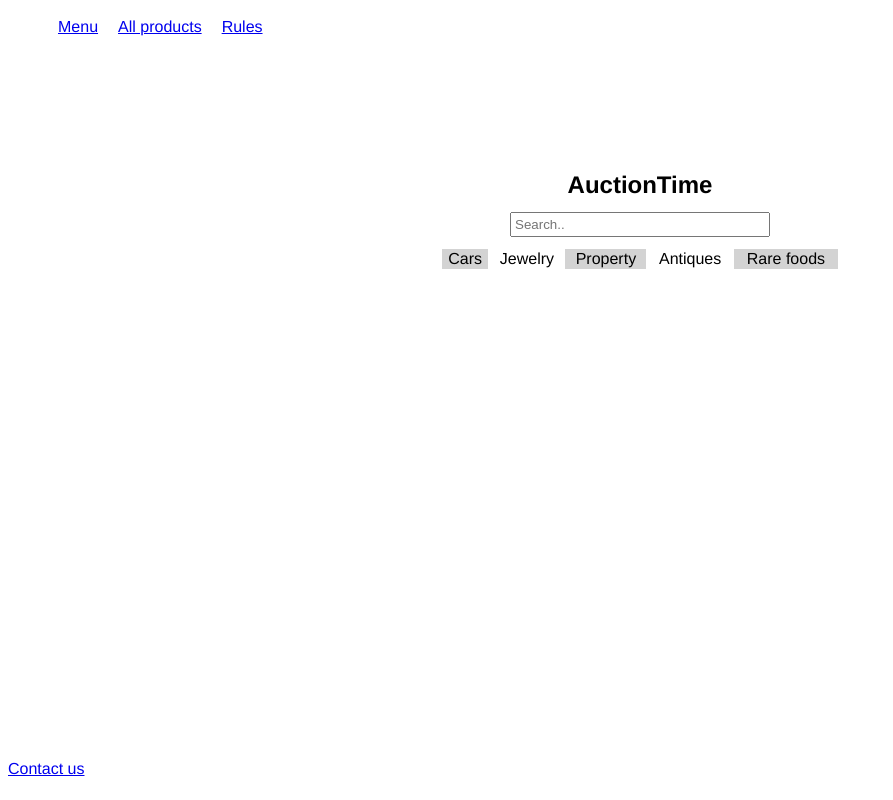
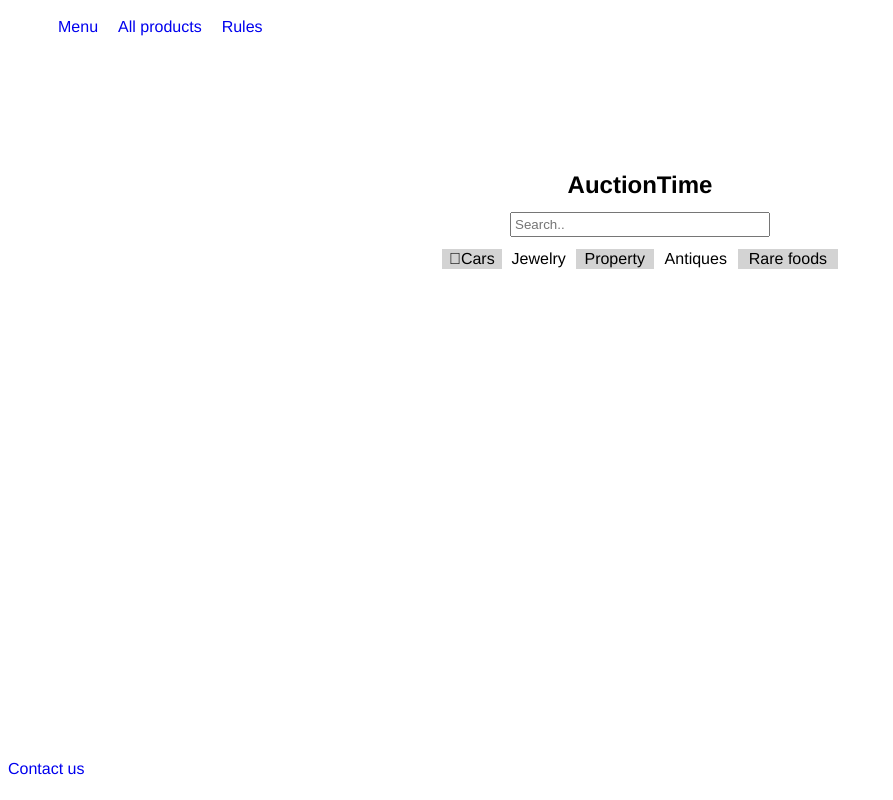
Before and after one commit to normangarder/Oksjoni-sait, a PHP site: page / in a window 1280 px wide. Shown: the whole page, without its empty margins (0-893 px from the left). Run offline with PHP 8.4, Linux system fonts and the light colour scheme.

Commit message:
Update styles.css

```diff
--- a/HTML/CSS/styles.css
+++ b/HTML/CSS/styles.css
@@ -15,7 +15,6 @@
 }
 header {
 	height: 150px;
-
 }
 ul {
 	list-style-type: none;
@@ -49,12 +48,18 @@
 td:nth-child(odd) {
 	background-color: lightgray;
 }
+td:nth-child(1)::before {
+	content: '\f1b9';
+}
 footer {
 	position: absolute;
 	bottom: 0;
 	width: 100%;
 	height: 2.5rem;            /* Footer height */
 }
-.class {
+.menu a {
 	text-decoration: none;
 }
+.menu {
+	text-decoration: none;
+}
```
